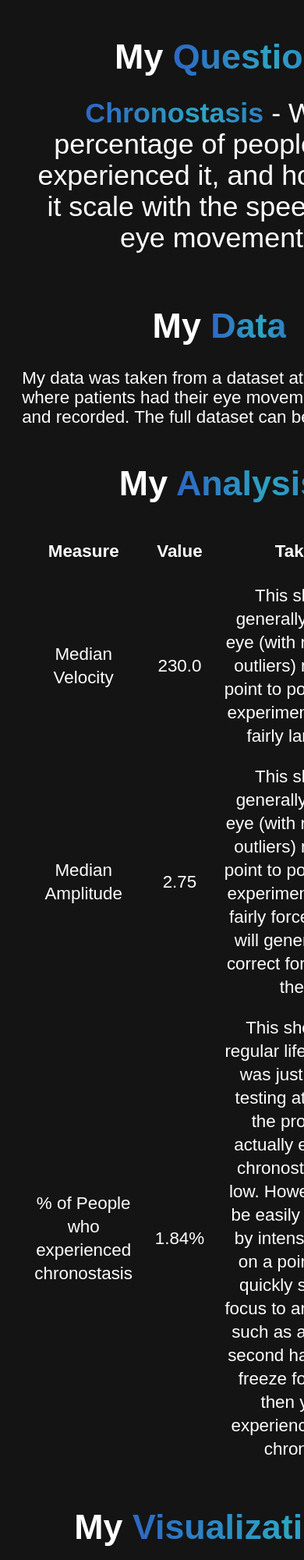
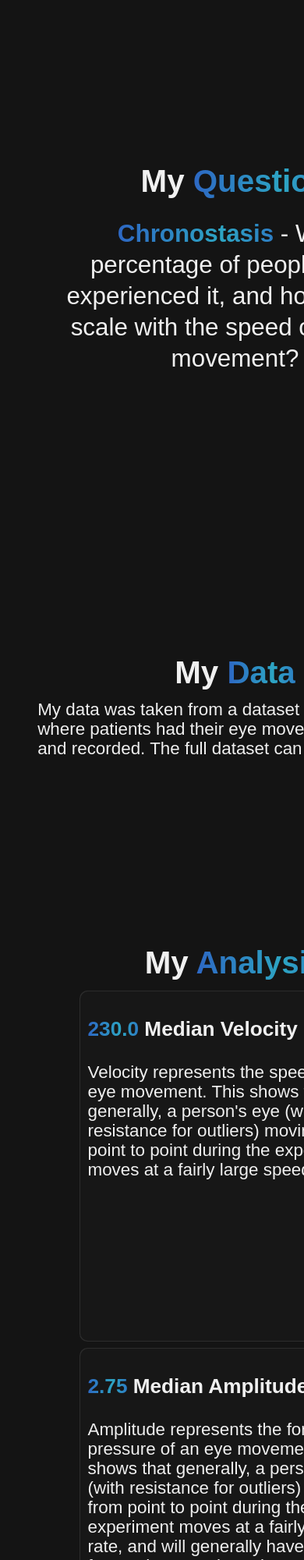
Before and after one commit to bsilver3/DataScience1, a plain HTML site: page CodeTemplates/FinalProject/index.html in a window 390 px wide. Shown: the top 2000 px of the page at 78% size. Drawn offline with nearby package versions, Linux system fonts and the light colour scheme.

Commit message:
updated final project

```diff
--- a/CodeTemplates/FinalProject/index.html
+++ b/CodeTemplates/FinalProject/index.html
@@ -4,51 +4,132 @@
 <head>
   <meta charset="utf-8">
   <meta name="viewport" content="width=device-width">
-  <title>Timeless Songs</title>
+  <title>Chronostasis</title>
   <link href="style.css" rel="stylesheet" type="text/css" />
+  <script src="https://d3js.org/d3.v4.js"></script>
 </head>
 
 <body>
     <div id="main">
+
+    <div class="question">
       <h1>My <span class="magic-text">Question</span></h1>
       <h2>
           <span class="magic-text">Chronostasis</span> - What percentage of people have experienced it, and how does it scale with the speed of an eye movement?
       </h2>
+    </div>
+
+    <div class="content">
       <h1>My <span class="magic-text">Data</span></h1>
       <p>
           My data was taken from a dataset at a hospital where patients had their eye movements tracked and recorded.
           The full dataset can be found <a href="https://github.com/bsilver3/DataScience1/blob/main/Projects/FinalProject/SaccadesDataset.csv" target=”_blank”>here</a>.
       </p>
+    </div>
+
+    <div class="content">
       <h1>My <span class="magic-text">Analysis</span></h1>
       <p>
-        <table>
-            <tr>
-              <th>Measure</th>
-              <th>Value</th>
-              <th>Takeaway</th>
-            </tr>
-            <tr>
-              <td>Median Velocity</td>
-              <td>230.0</td>
-              <td>This shows that generally, a person's eye (with resistance for outliers) moving from point to point during the experiment moves at a fairly large speed.</td>
-            </tr>
-            <tr>
-              <td>Median Amplitude</td>
-              <td>2.75</td>
-              <td>This shows that generally, a person's eye (with resistance for outliers) moving from point to point during the experiment moves at a fairly forceful rate, and will generally have to correct for moving past the point.</td>
-            </tr>
-            <tr>
-              <td>% of People who experienced chronostasis</td>
-              <td>1.84%</td>
-              <td>This shows that in regular life (this dataset was just simple eye testing at a hospital), the probability of actually experiencing chronostasis is fairly low. However, this can be easily manipulated by intensely focusing on a point, and then quickly shifting your focus to another object, such as a clock. If the second hand seems to freeze for a second, then you have experienced a form of chronostasis.</td>
-            </tr>
-          </table>
+        <div id="cards">
+          <div class="card">
+            <div class="card-content">
+              <div class="card-info-wrapper">
+                <div class="card-info">
+                  <div class="card-info-title">
+                    <h3><span class="magic-text">230.0</span> Median Velocity</h3>
+                    <h4>Velocity represents the speed of the eye movement. This shows that generally, a person's eye (with resistance for outliers) moving from point to point during the experiment moves at a fairly large speed.                          </h4>
+                  </div>
+                </div>
+              </div>
+            </div>
+          </div>
+          <div class="card">
+            <div class="card-content">
+              <div class="card-info-wrapper">
+                <div class="card-info">
+                  <div class="card-info-title">
+                    <h3><span class="magic-text">2.75</span> Median Amplitude</h3>
+                    <h4>Amplitude represents the force or pressure of an eye movement. This shows that generally, a person's eye (with resistance for outliers) moving from point to point during the experiment moves at a fairly forceful rate, and will generally have to correct for moving past the point.</h4>
+                  </div>
+                </div>
+              </div>
+            </div>
+          </div>
+          <div class="card">
+            <div class="card-content">
+              <div class="card-info-wrapper">
+                <div class="card-info">
+                  <div class="card-info-title">
+                    <h3><span class="magic-text">1.84%</span> of people experienced chronostasis</h3>
+                    <h4>This shows that in regular life (this dataset was just simple eye testing at a hospital), the probability of actually experiencing chronostasis is fairly low. However, this can be easily manipulated by intensely focusing on a point, and then quickly shifting your focus to another object, such as a clock. If the second hand seems to freeze for a second, then you have experienced a form of chronostasis.</h4>
+                  </div>
+                </div>
+              </div>
+            </div>
+          </div>
+        </div>
       </p>
+    </div>
+
+    <div class="content">
       <h1>My <span class="magic-text">Visualizations</span></h1>
       <p id="img-container">
           <img src="image2.png">
           <img src="image3.png">
       </p>
+
+      <div id="scatterplot"></div>
+      <script>
+
+        // set the dimensions and margins of the graph
+        var margin = {top: 10, right: 30, bottom: 30, left: 60},
+            width = 460 - margin.left - margin.right,
+            height = 400 - margin.top - margin.bottom;
+
+        // append the svg object to the body of the page
+        var svg = d3.select("#scatterplot")
+          .append("svg")
+            .attr("width", width + margin.left + margin.right)
+            .attr("height", height + margin.top + margin.bottom)
+          .append("g")
+            .attr("transform",
+                  "translate(" + margin.left + "," + margin.top + ")");
+
+        //Read the data
+        d3.csv("https://raw.githubusercontent.com/bsilver3/DataScience1/main/Projects/FinalProject/SaccadesDataset.csv", function(data) {
+
+          // Add X axis
+          var x = d3.scaleLinear()
+            .domain([0, 3500])
+            .range([ 0, width ]);
+          svg.append("g")
+            .attr("transform", "translate(0," + height + ")")
+            .call(d3.axisBottom(x))
+            .style("stroke","white");
+
+          // Add Y axis
+          var y = d3.scaleLinear()
+            .domain([0, 50])
+            .range([ height, 0]);
+          svg.append("g")
+            .call(d3.axisLeft(y))
+            .style("stroke","white");
+
+          // Add dots
+          svg.append('g')
+            .selectAll("dot")
+            .data(data)
+            .enter()
+            .append("circle")
+              .attr("cx", function (d) { return x(d.Velocity); } )
+              .attr("cy", function (d) { return y(d.Amplitude); } )
+              .attr("r", 1.5)
+              .style("fill", "rgb(45, 165, 195)")
+        })
+        </script>
+    </div>
+
+    <div class="content">
       <h1>My <span class="magic-text">Answer</span></h1>
       <p>
           Chronostasis is a phenomenon where it feels like you are “stopped in time”.
@@ -63,4 +144,7 @@
           such as a clock. If the second hand seems to freeze for a second, then you have experienced a form of chronostasis.
       </p>
     </div>
+  </div>
 </body>
+
+<script src="script.js"></script>
--- a/CodeTemplates/FinalProject/script.js
+++ b/CodeTemplates/FinalProject/script.js
@@ -0,0 +1,9 @@
+document.getElementById("cards").onmousemove = (e) => {
+  for (const card of document.getElementsByClassName("card")) {
+    const rect = card.getBoundingClientRect(),
+      x = e.clientX - rect.left,
+      y = e.clientY - rect.top;
+    card.style.setProperty("--mouse-x", `${x}px`);
+    card.style.setProperty("--mouse-y", `${y}px`);
+  }
+};
--- a/CodeTemplates/FinalProject/style.css
+++ b/CodeTemplates/FinalProject/style.css
@@ -1,28 +1,36 @@
 :root {
-  --purple: rgb(123, 31, 162);
-  --violet: rgb(183, 58, 162);
-  --pink: rgb(244, 106, 204);
-
   --blue: rgb(45, 85, 195);
   --ocean: rgb(45, 103, 195);
   --ice: rgb(45, 165, 195);
+
+  --bg-color: rgb(20, 20, 20);
+  --card-color: rgb(23, 23, 23);
 }
 
 body {
-  background-color: rgb(20, 20, 20);
+  background-color: var(--bg-color);
   display: grid;
   height: 100vh;
   margin: 0px;
   justify-items: center;
   line-height: 25px;
-  color: white;
+  color: rgb(240, 240, 240);
   font-family: "Rubik", sans-serif;
   font-size: clamp(1.2em, 1.2vw, 4em);
   padding: 20px;
 }
 
+div > .content {
+  margin-bottom: 250px;
+}
+
+.question {
+  margin-top: 200px;
+  margin-bottom: 350px;
+}
+
 h1 {
-  color: white;
+  color: rgb(240, 240, 240);
   font-family: "Rubik", sans-serif;
   font-size: clamp(2em, 2vw, 4em);
   font-weight: 600;
@@ -33,7 +41,7 @@ h1 {
 }
 
 h2 {
-  color: white;
+  color: rgb(240, 240, 240);
   font-family: "Rubik", sans-serif;
   font-size: clamp(1.6em, 1.6vw, 4em);
   font-weight: 400;
@@ -56,11 +64,6 @@ a {
   -webkit-background-clip: text;
   -webkit-text-fill-color: transparent;
   white-space: nowrap;
-}
-
-table {
-  text-align: center;
-  line-height: 30px;
 }
 
 #img-container {
@@ -86,12 +89,89 @@ h1 > .magic {
   position: relative;
 }
 
-th {
-  padding: 15px;
+h3 {
+  font-weight: 800px;
 }
 
-td {
+div > .card-body {
+  align-items: center;
+  background-color: var(--bg-color);
+  display: flex;
+  height: 100vh;
+  justify-content: center;
+  margin: 0px;
+  overflow: hidden;
+  padding: 0px;
+}
+
+#cards {
+  display: flex;
+  flex-wrap: wrap;
+  gap: 8px;
+  max-width: 916px;
+  width: calc(100% - 20px);
+}
+
+#cards:hover > .card::after {
+  opacity: 1;
+}
+
+.card {
+  background-color: rgba(255, 255, 255, 0.1);
+  border-radius: 10px;
+  cursor: pointer;
+  display: flex;
+  height: 500px;
+  flex-direction: column;
+  position: relative;
+  width: 300px;
+}
+
+.card:hover::before {
+  opacity: 1;
+}
+
+.card::before,
+.card::after {
+  border-radius: inherit;
+  content: "";
+  height: 100%;
+  left: 0px;
+  opacity: 0;
+  position: absolute;
+  top: 0px;
+  transition: opacity 500ms;
+  width: 100%;
+}
+
+.card::before {
+  background: radial-gradient(
+    800px circle at var(--mouse-x) var(--mouse-y),
+    rgba(255, 255, 255, 0.06),
+    transparent 40%
+  );
+  z-index: 3;
+}
+
+.card::after {
+  background: radial-gradient(
+    600px circle at var(--mouse-x) var(--mouse-y),
+    rgba(255, 255, 255, 0.4),
+    transparent 40%
+  );
+  z-index: 1;
+}
+
+.card > .card-content {
+  background-color: var(--card-color);
+  border-radius: inherit;
+  display: flex;
+  flex-direction: column;
+  flex-grow: 1;
+  inset: 1px;
   padding: 10px;
+  position: absolute;
+  z-index: 2;
 }
 
 .magic-text {
@@ -110,22 +190,57 @@ td {
   white-space: nowrap;
 }
 
+h3 > .magic-text {
+  font-weight: 800px;
+}
+
+h4 {
+  font-weight: 400;
+}
+
 #main {
   width: 66%;
+  position: absolute;
 }
 
 @media (max-width: 950px) {
+  #cards {
+    max-width: 950px;
+    padding: 0px;
+    margin: auto;
+    justify-content: center;
+  }
+
+  .card {
+    flex-shrink: 1;
+    height: 450px;
+    width: 400px;
+  }
+
   #main {
     width: 90%;
+    position: relative;
   }
 
   body {
     font-size: clamp(1.4em, 1.4vw, 4em);
-    padding: 0px;
+    margin: auto;
   }
 
   img {
     margin: 0px;
     object-fit: contain;
   }
+
+  h1 {
+    padding: 0px;
+    font-size: clamp(1.8em, 1.8vw, 4em);
+    font-weight: 600;
+  }
+
+  h2 {
+    font-size: clamp(1.4em, 1.4vw, 4em);
+    font-weight: 400;
+    margin-top: 15px;
+  }
 }
```
Lines whose indentation alone changed are shown as unchanged.
